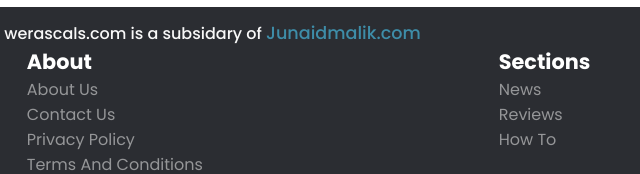
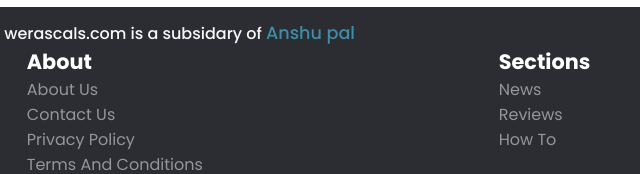
Before and after one commit to rorac123/project1, a plain HTML site: page index.html in a window 1280 px wide. Shown: the part 3989-4163 px from the top of the page, 134-774 px from the left. Drawn offline with nearby package versions, Linux system fonts and the light colour scheme; a web font is replaced by a local one.

Commit message:
Update index.html

```diff
--- a/index.html
+++ b/index.html
@@ -550,7 +550,7 @@
         </section>
     </div>
     <footer class="footertag">
-        <p>werascals.com is a subsidary of <a href="https://www.junaidmalik.com">Junaidmalik.com</a></p>
+        <p>werascals.com is a subsidary of <a href="https://www.junaidmalik.com">Anshu pal</a></p>
         <div class="linksfooter">
             <div class="footerlink" id="footerabout">
                 <h3>About</h3>
```
